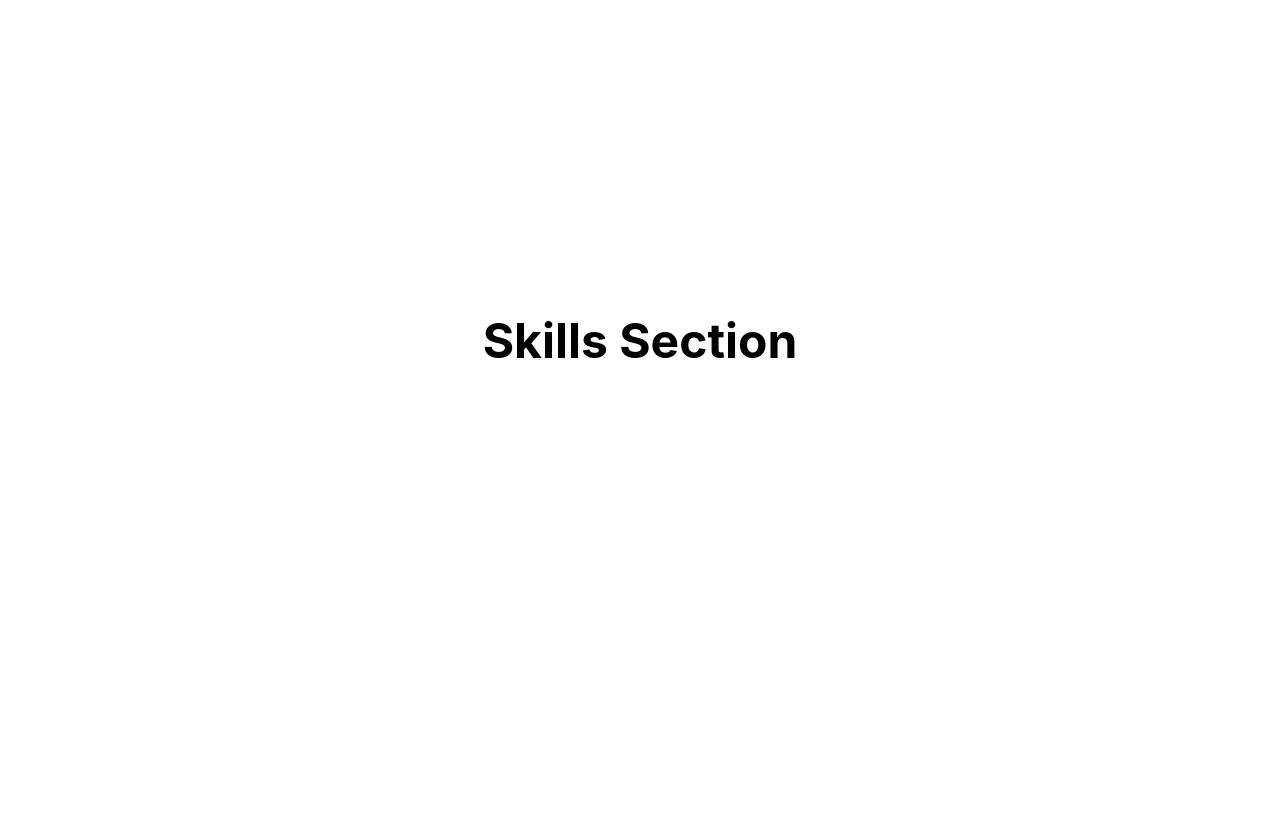
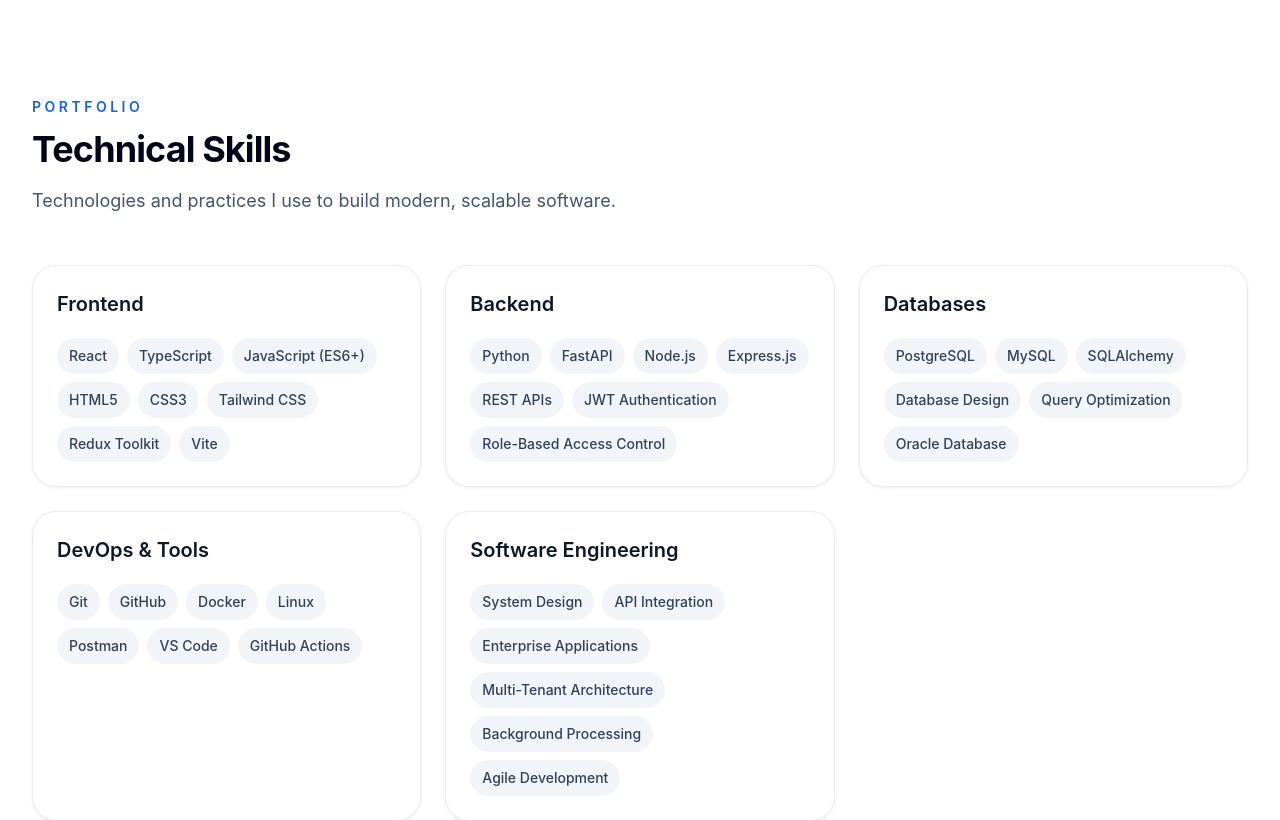
Before and after one commit to obibaadoma/derek-konadu, a React (Vite) app: page / in a window 1280 px wide. Shown: the part 1360-2180 px from the top of the page. Built offline with nearby package versions, Linux system fonts and the light colour scheme.

Commit message:
style: add portfolio design system

```diff
--- a/src/components/layout/Container.tsx
+++ b/src/components/layout/Container.tsx
@@ -5,7 +5,7 @@
 
 const Container = ({ children, className = "" }: ContainerProps) => {
   return (
-    <div className={`mx-auto w-full max-w-7xl px-4 sm:px-6 lg:px-8 ${className}`}>
+    <div className={`mx-auto w-full max-w-7xl px-5 sm:px-6 lg:px-8 ${className}`}>
       {children}
     </div>
   );
--- a/src/components/sections/Hero.tsx
+++ b/src/components/sections/Hero.tsx
@@ -23,7 +23,7 @@
           <div className="mt-8 flex flex-wrap gap-4">
             <Button
               href="#projects"
-              className="bg-slate-900 text-white hover:bg-slate-700"
+              className="border border-slate-300 text-slate-700 hover:bg-slate-100"
             >
               View Projects
             </Button>
--- a/src/components/sections/Skills.tsx
+++ b/src/components/sections/Skills.tsx
@@ -1,10 +1,38 @@
+import Container from "../layout/Container";
+import Card from "../ui/Card";
+import SectionTitle from "../ui/SectionTitle";
+import { skillCategories } from "../../data/skills";
+
 const Skills = () => {
   return (
-    <section
-      id="skills"
-      className="flex h-screen items-center justify-center bg-white"
-    >
-      <h1 className="text-5xl font-bold">Skills Section</h1>
+    <section id="skills" className="bg-white py-24">
+      <Container>
+        <SectionTitle
+          title="Technical Skills"
+          subtitle="Technologies and practices I use to build modern, scalable software."
+        />
+
+        <div className="grid gap-6 md:grid-cols-2 xl:grid-cols-3">
+          {skillCategories.map((category) => (
+            <Card key={category.title}>
+              <h3 className="text-xl font-semibold text-slate-900">
+                {category.title}
+              </h3>
+
+              <div className="mt-5 flex flex-wrap gap-2">
+                {category.skills.map((skill) => (
+                  <span
+                    key={skill}
+                    className="rounded-full bg-slate-100 px-3 py-2 text-sm font-medium text-slate-700"
+                  >
+                    {skill}
+                  </span>
+                ))}
+              </div>
+            </Card>
+          ))}
+        </div>
+      </Container>
     </section>
   );
 };
--- a/src/components/ui/Button.tsx
+++ b/src/components/ui/Button.tsx
@@ -6,7 +6,7 @@
 
 const Button = ({ children, href, className = "" }: ButtonProps) => {
   const baseClasses =
-    "inline-flex items-center justify-center rounded-lg px-5 py-3 text-sm font-semibold transition";
+    "inline-flex items-center justify-center rounded-full px-5 py-3 text-sm font-semibold transition focus:outline-none focus:ring-2 focus:ring-slate-900 focus:ring-offset-2";
 
   if (href) {
     return (
@@ -16,7 +16,11 @@
     );
   }
 
-  return <button className={`${baseClasses} ${className}`}>{children}</button>;
+  return (
+    <button type="button" className={`${baseClasses} ${className}`}>
+      {children}
+    </button>
+  );
 };
 
 export default Button;
--- a/src/components/ui/Card.tsx
+++ b/src/components/ui/Card.tsx
@@ -5,7 +5,9 @@
 
 const Card = ({ children, className = "" }: CardProps) => {
   return (
-    <div className={`rounded-2xl border border-slate-200 bg-white p-6 shadow-sm ${className}`}>
+    <div
+      className={`rounded-3xl border border-slate-200/80 bg-white/80 p-6 shadow-sm shadow-slate-200/60 backdrop-blur transition hover:-translate-y-1 hover:shadow-lg ${className}`}
+    >
       {children}
     </div>
   );
--- a/src/components/ui/SectionTitle.tsx
+++ b/src/components/ui/SectionTitle.tsx
@@ -5,11 +5,17 @@
 
 const SectionTitle = ({ title, subtitle }: SectionTitleProps) => {
   return (
-    <div className="mb-10 text-center">
-      <h2 className="text-3xl font-bold text-slate-900 sm:text-4xl">{title}</h2>
+    <div className="mb-12 max-w-3xl">
+      <p className="mb-3 text-sm font-semibold uppercase tracking-[0.25em] text-blue-600">
+        Portfolio
+      </p>
+
+      <h2 className="text-3xl font-bold tracking-tight text-slate-950 sm:text-4xl">
+        {title}
+      </h2>
 
       {subtitle && (
-        <p className="mx-auto mt-3 max-w-2xl text-slate-600">{subtitle}</p>
+        <p className="mt-4 text-lg leading-8 text-slate-600">{subtitle}</p>
       )}
     </div>
   );
--- a/src/data/skills.ts
+++ b/src/data/skills.ts
@@ -0,0 +1,61 @@
+export const skillCategories = [
+  {
+    title: "Frontend",
+    skills: [
+      "React",
+      "TypeScript",
+      "JavaScript (ES6+)",
+      "HTML5",
+      "CSS3",
+      "Tailwind CSS",
+      "Redux Toolkit",
+      "Vite",
+    ],
+  },
+  {
+    title: "Backend",
+    skills: [
+      "Python",
+      "FastAPI",
+      "Node.js",
+      "Express.js",
+      "REST APIs",
+      "JWT Authentication",
+      "Role-Based Access Control",
+    ],
+  },
+  {
+    title: "Databases",
+    skills: [
+      "PostgreSQL",
+      "MySQL",
+      "SQLAlchemy",
+      "Database Design",
+      "Query Optimization",
+      "Oracle Database"
+    ],
+  },
+  {
+    title: "DevOps & Tools",
+    skills: [
+      "Git",
+      "GitHub",
+      "Docker",
+      "Linux",
+      "Postman",
+      "VS Code",
+      "GitHub Actions",
+    ],
+  },
+  {
+    title: "Software Engineering",
+    skills: [
+      "System Design",
+      "API Integration",
+      "Enterprise Applications",
+      "Multi-Tenant Architecture",
+      "Background Processing",
+      "Agile Development",
+    ],
+  },
+];
--- a/src/index.css
+++ b/src/index.css
@@ -1,9 +1,30 @@
 @import "tailwindcss";
+
+:root {
+  font-family: Inter, system-ui, Avenir, Helvetica, Arial, sans-serif;
+  color: #0f172a;
+  background: #f8fafc;
+}
 
 html {
   scroll-behavior: smooth;
 }
 
 body {
-  background: #020617;
+  margin: 0;
+  min-width: 320px;
+  background:
+    radial-gradient(circle at top left, rgba(37, 99, 235, 0.08), transparent 35%),
+    #f8fafc;
 }
+
+a {
+  color: inherit;
+  text-decoration: none;
+}
+
+button,
+input,
+textarea {
+  font: inherit;
+}
```
